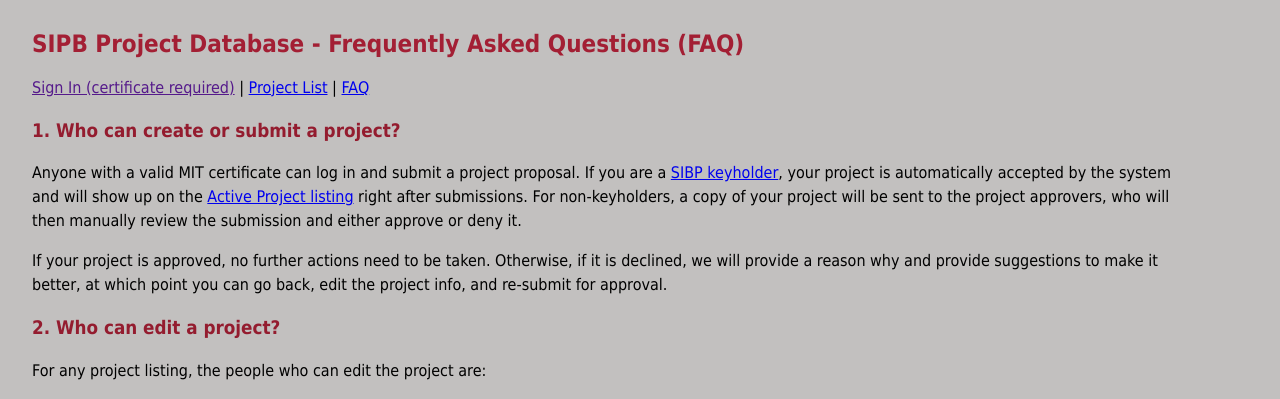
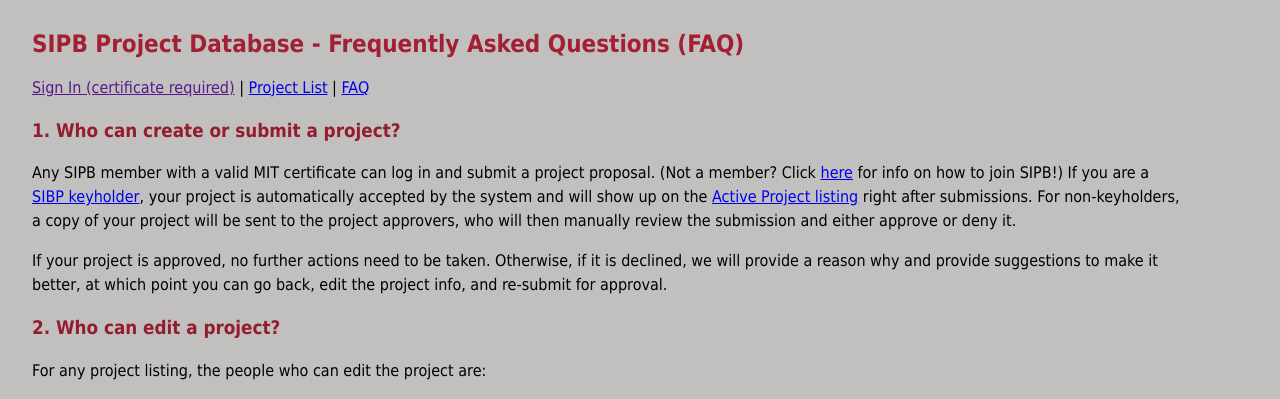
Before and after one commit to sipb/project-database, a Python web app: template web_scripts/templates/faq.html in a window 1280 px wide. Shown: the top 399 px of the page. Run offline with Jinja, Linux system fonts and the light colour scheme; the template is opened without the code that fills it, so the values that code supplies are empty.

Commit message:
Update FAQ on creation permissions.

```diff
--- a/web_scripts/templates/faq.html
+++ b/web_scripts/templates/faq.html
@@ -13,7 +13,7 @@
             <h2>SIPB Project Database - Frequently Asked Questions (FAQ)</h2>
             {% include 'navigationlinks.html' %}
             <h3>1. Who can create or submit a project?</h3>
-                <p>Anyone with a valid MIT certificate can log in and submit a project proposal. If you are a <a href="https://sipb.mit.edu/members/">SIBP keyholder</a>, your project is automatically accepted by the system and will show up on the <a href="projectlist.py">Active Project listing</a> right after submissions. For non-keyholders, a copy of your project will be sent to the project approvers, who will then manually review the submission and either approve or deny it.</p>
+                <p>Any SIPB member with a valid MIT certificate can log in and submit a project proposal. (Not a member? Click <a href="https://sipb.mit.edu/join/">here</a> for info on how to join SIPB!) If you are a <a href="https://sipb.mit.edu/members/">SIBP keyholder</a>, your project is automatically accepted by the system and will show up on the <a href="projectlist.py">Active Project listing</a> right after submissions. For non-keyholders, a copy of your project will be sent to the project approvers, who will then manually review the submission and either approve or deny it.</p>
                 <p>If your project is approved, no further actions need to be taken. Otherwise, if it is declined, we will provide a reason why and provide suggestions to make it better, at which point you can go back, edit the project info, and re-submit for approval.</p>
             <h3>2. Who can edit a project?</h3>
                 <p>For any project listing, the people who can edit the project are:</p>
```
